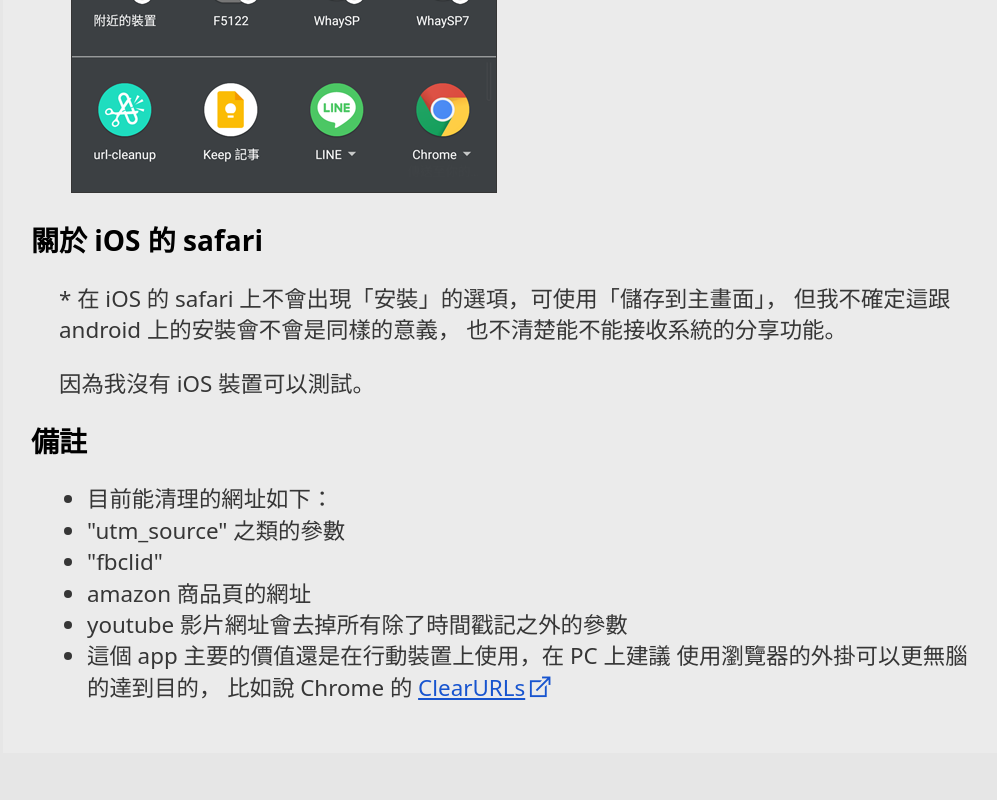
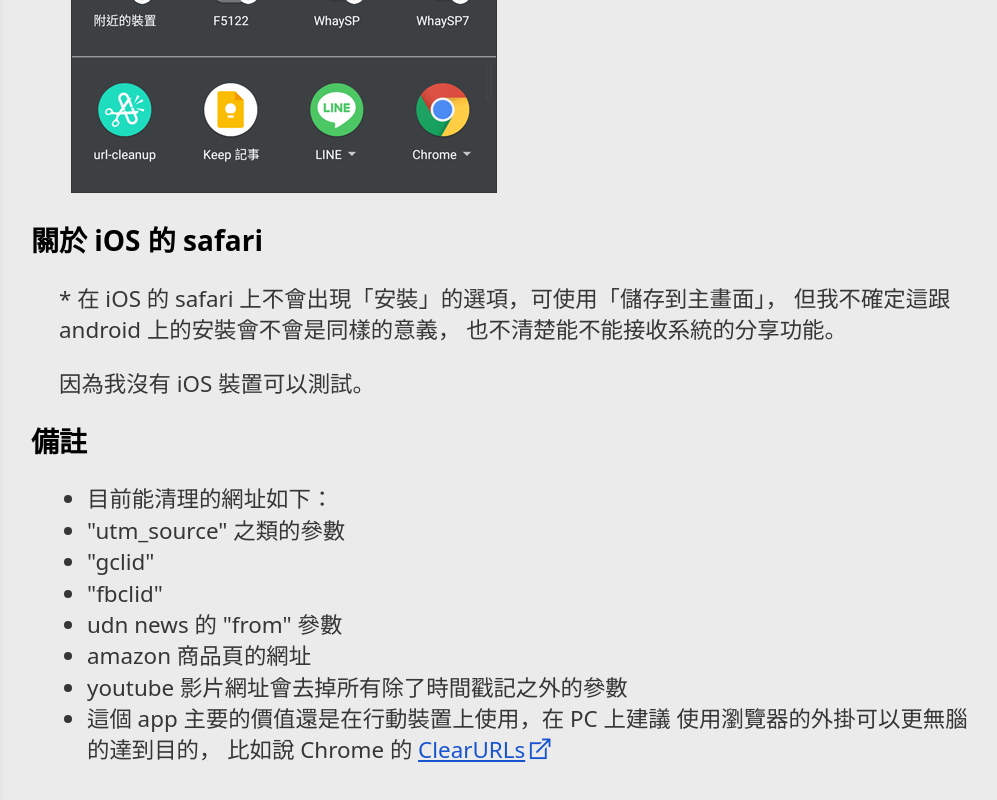
Before and after one commit to tales00/url-cleanup-app, a Vue app: page /usage in a window 1280 px wide. Shown: the part 2899-3699 px from the top of the page, without its empty margins (133-1130 px from the left). Before the commit the page ends 3652 px from the top, so only its background shows below. Built offline with nearby package versions, Linux system fonts and the light colour scheme.

Commit message:
add - clean gclid and udn news's from

```diff
--- a/src/views/Home.vue
+++ b/src/views/Home.vue
@@ -77,7 +77,7 @@ export default {
         let url = new URL(this.uncleanUrlInput);
         let deleteList = [];
         url.searchParams.forEach((value, key) => {
-          // console.log(key, key.indexOf('utm_'));
+          // 清除 youtube 除了影片序號與時間戳記之外的所有參數
           if (
             url.hostname.includes('youtube.com') ||
             url.hostname.includes('youtu.be')
@@ -86,16 +86,29 @@ export default {
               deleteList.push(key);
             }
           }
+          // 清除 utm 相關參數
           if (key.toLowerCase().indexOf('utm_') === 0) {
             deleteList.push(key);
           }
+          // 清除 gciid
+          if (key.toLowerCase() === 'gclid') {
+            deleteList.push(key);
+          }
+          // 清除 fblciid
           if (key.toLowerCase() === 'fbclid') {
             deleteList.push(key);
           }
+          // 清除 udn 的 from
+          if (url.hostname.includes('https://udn.com/news/')) {
+            deleteList.push('from');
+          }
         });
+        //
         deleteList.forEach((key) => {
           url.searchParams.delete(key);
         });
+
+        // 清理 amazone 產品網址多餘的資訊
         if (
           url.hostname.includes('amazon.com') ||
           url.hostname.includes('amazon.co.jp')
--- a/src/views/Usage.vue
+++ b/src/views/Usage.vue
@@ -50,7 +50,9 @@ main.usage
     ul
       li 目前能清理的網址如下：
       li "utm_source" 之類的參數
+      li "gclid"
       li "fbclid"
+      li udn news 的 "from" 參數
       li amazon 商品頁的網址
       li youtube 影片網址會去掉所有除了時間戳記之外的參數
       li
```
